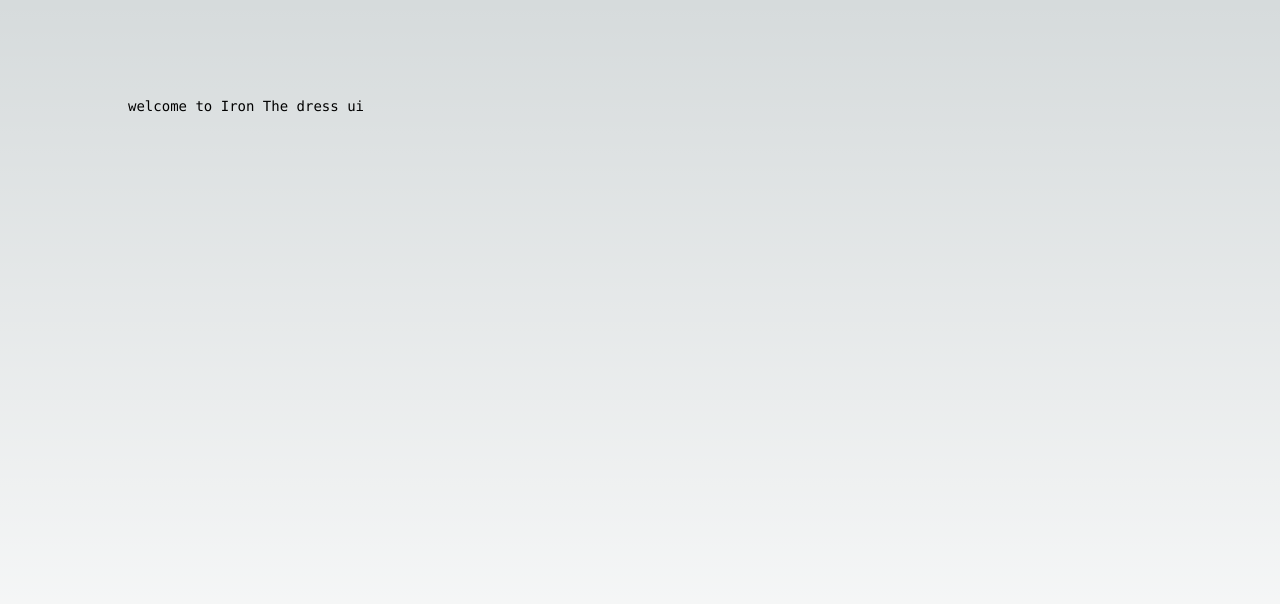
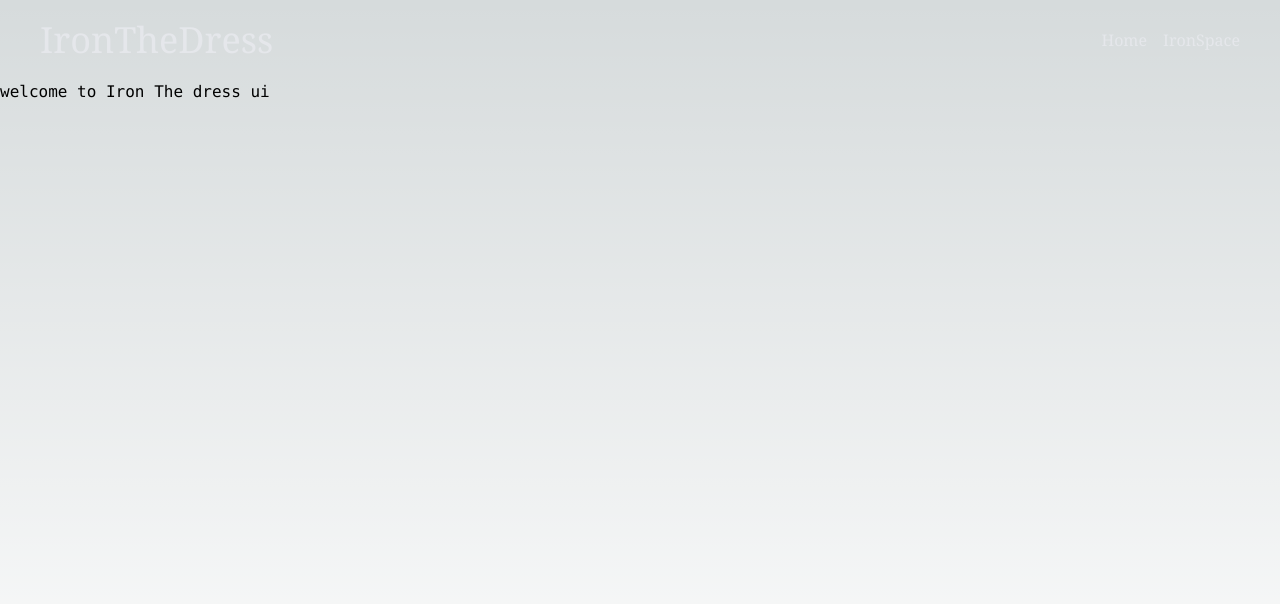
Before and after one commit to AbdullahZulfikar/WebUI_for_Iron_the_dress_custom, a Next.js app in the folder ironthedress/: page / in a window 1280 px wide. Shown: the top 604 px of the page. Built offline with nearby package versions, Linux system fonts and the light colour scheme.

Commit message:
Creating header and created two components

```diff
--- a/ironthedress/src/app/page.tsx
+++ b/ironthedress/src/app/page.tsx
@@ -1,9 +1,10 @@
-
+import Header from "@/components/header";
 
 export default function Home() {
   return (
-    <main className="flex min-h-screen flex-col items-center justify-between p-24">
-      <div className="z-10 max-w-5xl w-full items-center justify-between font-mono text-sm lg:flex">
+    <main className="flex flex-col min-h-screen ">
+      <Header/>
+      <div className="font-mono ">
         <h1> welcome to Iron The dress ui</h1>
       </div>
     </main>
--- a/ironthedress/src/components/header.tsx
+++ b/ironthedress/src/components/header.tsx
@@ -1,9 +1,14 @@
 import React from 'react'
+import Link from 'next/link'
 
 const Header = () => {
   return (
-    <div>
-
+    <div className='flex justify-between px-10 py-5 font-serif text-gray-200'>
+        <h1 className='text-4xl'>IronTheDress</h1>
+        <div className="flex space-x-4 justify-center items-center">
+            <Link href="#">Home</Link>
+            <Link href="#">IronSpace</Link>
+        </div>
     </div>
   )
 }
```
